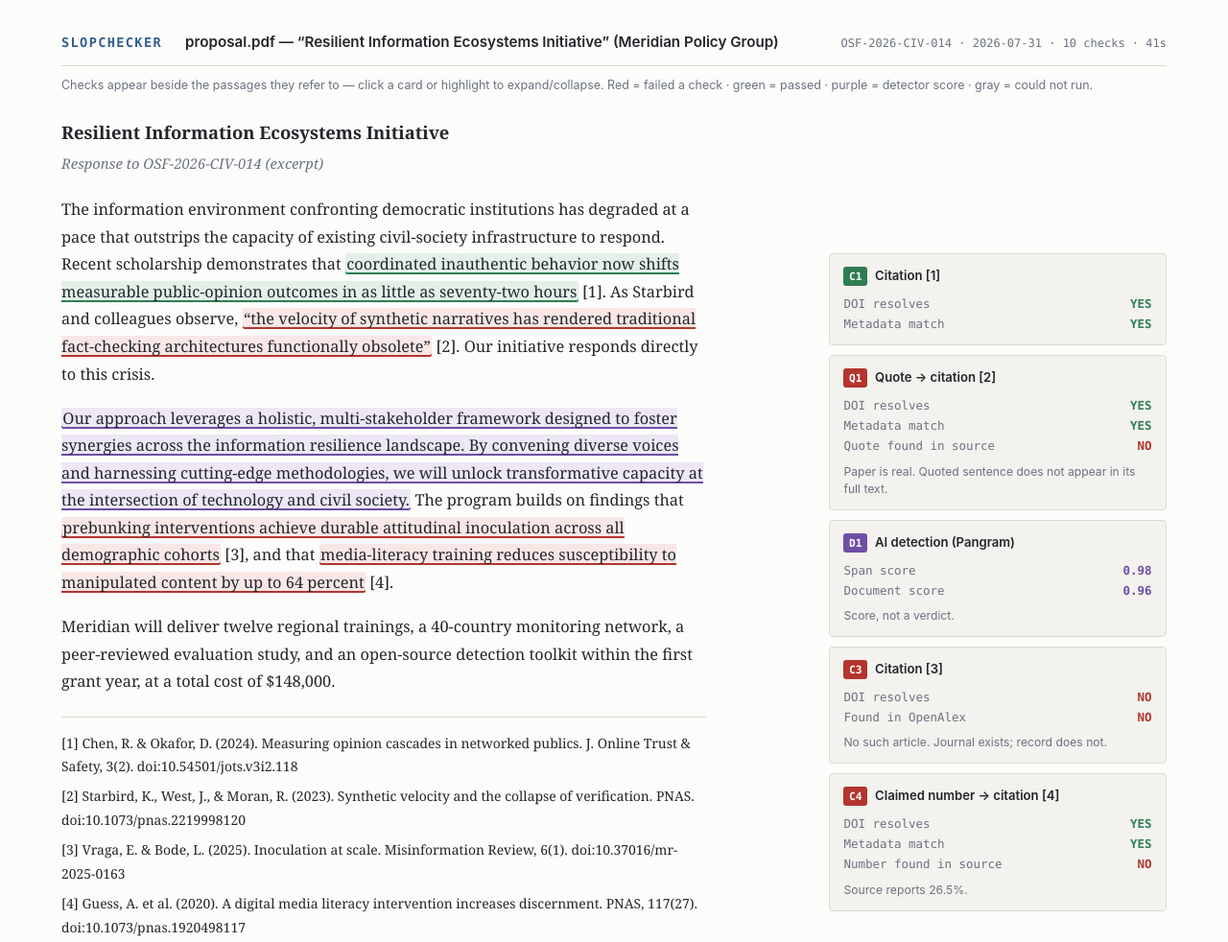
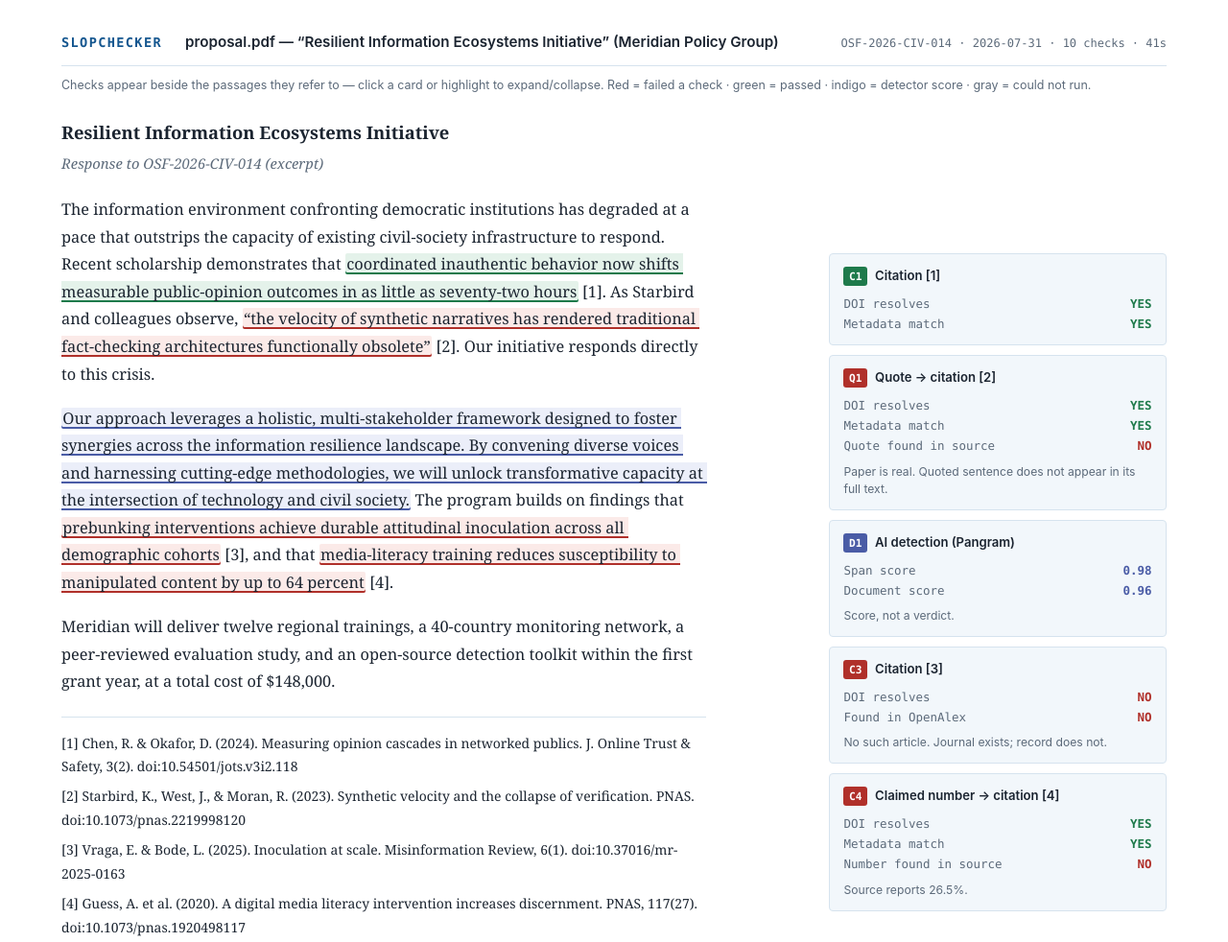
Before and after one commit to nawagner/SlopChecker, a website: page worker/public/demo-report.html in a window 1280 px wide. Shown: the top 982 px of the page at 96% size. Drawn offline with Linux system fonts and the light colour scheme.

Commit message:
Evidence report: adopt the #106 palette, fix badge contrast in dark mode (#74)
#106 moved the landing page to blue/green/white while the evidence report
stayed on the original warm palette, so slop-checker.com and the sample
report it links to read as two different products.

report.css consumes exactly the twelve colour tokens the new palette already
defines, so this is a value swap in the :root blocks — no consuming rule
changed.

The swap alone would have hidden a real bug. `.a-id` (annotation ID badges)
hardcoded `color: #fff` against --no/--yes/--score/--soft fills, which invert
to light pastels in dark mode:

              #fff (before)   var(--on-strong) (after)
  --no            2.90              6.26
  --yes           2.16              8.41
  --score         2.26              8.04
  --soft          2.35              7.75

Same defect Emerson fixed on the landing page in #106; it existed identically
here. --on-strong flips to near-black in dark mode, matching how index.html
solves it. No hardcoded colour values remain in report.css.

The swap also clears both light-mode AA failures from the earlier #74 audit:
--soft on --panel 4.32 -> 5.13, --yes on --panel 4.49 -> 4.94 (#26).

Deletes the dead :root[data-theme] blocks. Nothing ever set the attribute;
#106 dropped them from index.html, which settles the question by precedent.
Zero data-theme references remain in the repo.

Legend copy said "purple = detector score" — --score is now #4A5CA6, an
indigo. Corrected in html.py.

demo-report.html is regenerated via `slopcheck render`, not hand-edited.

473 passed, 1 skipped, 9 deselected.

Refs #74, #26.

Co-Authored-By: Claude Opus 5 <noreply@anthropic.com>

```diff
--- /dev/null
+++ b/ai-log/2026-07-31-dvanderram-74-report-palette.md
@@ -0,0 +1,80 @@
+# 2026-07-31 — Dominique — #74 evidence report palette + badge contrast
+
+Issue: #74 (landing/index lane), closing the follow-on flagged in my own 14:02
+note — the landing page moved to blue/green/white in #106 while the evidence
+report was still on the original warm palette, so the two read as different
+products. Also closes the `data-theme` question from
+[the earlier audit](2026-07-31-dvanderram-74-landing-audit.md) and part of #26.
+
+## What changed
+
+Three files, all in `src/slopchecker/report/` plus its generated output:
+
+- **`assets/report.css`** — token values swapped to the ones `index.html` uses.
+  This was a value swap, not a restructure: `report.css` consumes exactly the
+  twelve colour tokens the new palette already defines, so every consuming rule
+  was left untouched.
+- **`assets/report.css`** — added `--on-strong` and used it for `.a-id`.
+- **`html.py`** — legend copy said "purple = detector score"; `--score` is now
+  `#4A5CA6`, an indigo. Changed to "indigo".
+- **`worker/public/demo-report.html`** — regenerated, not hand-edited.
+
+## The bug the palette swap would have hidden
+
+`.a-id` (the annotation ID badges) hardcoded `color: #fff` against
+`var(--no)` / `var(--yes)` / `var(--score)` / `var(--soft)` fills. In dark mode
+those tokens invert to light pastels, so it was white-on-pastel:
+
+| dark mode | `#fff` (before) | `var(--on-strong)` (after) |
+|---|---|---|
+| on `--no` `#E3796F` | 2.90 | **6.26** |
+| on `--yes` `#6DC194` | 2.16 | **8.41** |
+| on `--score` `#9BA9EC` | 2.26 | **8.04** |
+| on `--soft` `#9BABBC` | 2.35 | **7.75** |
+
+This is the same defect Emerson fixed on the landing page in #106 ("buttons and
+chip badges hardcoded `#fff` over inverted light fills"), and it existed
+identically here. `--on-strong` flips to near-black in dark mode, matching how
+`index.html` solves it. Every colour in `report.css` now goes through a token —
+no hardcoded values left.
+
+## Contrast, before and after
+
+The swap also cleared both light-mode AA failures from the earlier audit:
+
+| | before | after |
+|---|---|---|
+| `--soft` on `--panel` | 4.32 | **5.13** |
+| `--yes` on `--panel` | 4.49 | **4.94** |
+
+Everything else clears comfortably (`ink on bg` 15.65, `accent on bg` 7.62).
+`--rule` on `--bg` is 1.31, but that token is only used for dividers and rules,
+which are decorative rather than UI-component boundaries — noting it so the
+next person doesn't re-flag it as a failure.
+
+## `data-theme` resolved
+
+The audit flagged `:root[data-theme="light"|"dark"]` in `report.css` as dead —
+nothing ever set the attribute. #106 dropped those blocks from `index.html`
+entirely, which settled the question by precedent, so they're deleted here too.
+Zero `data-theme` references remain anywhere in the repo.
+
+## Notes for whoever picks up next
+
+- **Regenerating requires Python 3.11+.** This machine had only system 3.9.6,
+  which dies on `zip(strict=True)`. Installed `python@3.11` via Homebrew and
+  made a `.venv` (gitignored). The command is
+  `slopcheck render tests/fixtures/sample_report.json -o worker/public/demo-report.html`.
+  `pytest` needs `pip install -e ".[web,dev,pdf,docx,similarity]"` — without the
+  `similarity` extra, `test_cli_run.py::test_batch_ranks_by_concerns` fails on a
+  missing `datasketch` and it looks like a real failure.
+- **`--score` and `--accent` are now both blues** (`#4A5CA6` vs `#14568F`). The
+  separation that matters is score-vs-pass/fail, and that's intact — score is
+  clearly distinct from `--no` red and `--yes` green. But if anyone finds the
+  score lane reading as "brand blue" rather than its own lane, that's a palette
+  change in *both* files, not just this one.
+- **The palette is duplicated between `report.css` and `index.html` by hand.**
+  There's no shared source. A comment at the top of `report.css` says so.
+  Worth a real fix if the two drift again.
+
+Full suite green: 473 passed, 1 skipped, 9 deselected.
--- a/src/slopchecker/report/assets/report.css
+++ b/src/slopchecker/report/assets/report.css
@@ -1,33 +1,28 @@
+/* Palette is shared with worker/public/index.html — the landing page and the
+   evidence report have to read as one artifact, so these values are copied
+   from there rather than derived. Change them in both places or not at all.
+   --on-strong is text sitting on a filled --no/--yes/--score badge: it flips
+   to near-black in dark mode, where those fills invert to light pastels. */
 :root {
-  --bg: #FCFCFA; --panel: #F3F2EE; --ink: #22262C; --soft: #6B7280;
-  --rule: #DDDAD2; --accent: #33608C;
-  --no: #B3352E; --no-bg: #F8E7E5;
-  --yes: #2F7D52; --yes-bg: #E3F0E8;
-  --score: #6E4FA3; --score-bg: #EDE7F6;
+  --bg: #FFFFFF; --panel: #F2F7FB; --ink: #1B2430; --soft: #5C6A7A;
+  --rule: #D6E3EE; --accent: #14568F;
+  --on-strong: #FFFFFF;
+  --no: #B0302A; --no-bg: #FBEAE8;
+  --yes: #1E7A4B; --yes-bg: #E4F2EA;
+  --score: #4A5CA6; --score-bg: #EBEEF9;
   --serif: "Charter", "Sitka Text", Cambria, Georgia, serif;
   --sans: -apple-system, "Segoe UI", system-ui, Roboto, sans-serif;
   --mono: ui-monospace, "Cascadia Code", Consolas, Menlo, monospace;
 }
 @media (prefers-color-scheme: dark) {
   :root {
-    --bg: #16181D; --panel: #1E2127; --ink: #E6E3DC; --soft: #98A0AB;
-    --rule: #33373E; --accent: #7FA8CF;
-    --no: #E2756E; --no-bg: #3A2422;
-    --yes: #6FBE93; --yes-bg: #1E3328;
-    --score: #A98FD6; --score-bg: #2C2438;
+    --bg: #10161D; --panel: #172230; --ink: #E6EDF4; --soft: #9BABBC;
+    --rule: #2B3B4C; --accent: #79B2E3;
+    --on-strong: #10161D;
+    --no: #E3796F; --no-bg: #3A2422;
+    --yes: #6DC194; --yes-bg: #16311F;
+    --score: #9BA9EC; --score-bg: #232B4A;
   }
-}
-:root[data-theme="light"] {
-  --bg: #FCFCFA; --panel: #F3F2EE; --ink: #22262C; --soft: #6B7280;
-  --rule: #DDDAD2; --accent: #33608C;
-  --no: #B3352E; --no-bg: #F8E7E5; --yes: #2F7D52; --yes-bg: #E3F0E8;
-  --score: #6E4FA3; --score-bg: #EDE7F6;
-}
-:root[data-theme="dark"] {
-  --bg: #16181D; --panel: #1E2127; --ink: #E6E3DC; --soft: #98A0AB;
-  --rule: #33373E; --accent: #7FA8CF;
-  --no: #E2756E; --no-bg: #3A2422; --yes: #6FBE93; --yes-bg: #1E3328;
-  --score: #A98FD6; --score-bg: #2C2438;
 }
 
 body { background: var(--bg); color: var(--ink); font-family: var(--sans);
@@ -76,7 +71,7 @@ mark.active { outline: 2px solid var(--accent); outline-offset: 1px; }
 .rail.condensed .anno:not(.expanded) .a-sum { display: block; }
 .rail.condensed .anno:not(.expanded) .a-head { margin-bottom: .15rem; }
 .a-head { display: flex; align-items: baseline; gap: .5rem; margin-bottom: .45rem; }
-.a-id { font-family: var(--mono); font-size: .7rem; font-weight: 700; color: #fff;
+.a-id { font-family: var(--mono); font-size: .7rem; font-weight: 700; color: var(--on-strong);
         border-radius: 3px; padding: .1rem .35rem; }
 .a-id.no { background: var(--no); } .a-id.yes { background: var(--yes); }
 .a-id.score { background: var(--score); }
--- a/worker/public/demo-report.html
+++ b/worker/public/demo-report.html
@@ -5,36 +5,31 @@
 <meta name="viewport" content="width=device-width, initial-scale=1">
 <title>SlopChecker — Evidence Report — proposal.pdf</title>
 <style>
+/* Palette is shared with worker/public/index.html — the landing page and the
+   evidence report have to read as one artifact, so these values are copied
+   from there rather than derived. Change them in both places or not at all.
+   --on-strong is text sitting on a filled --no/--yes/--score badge: it flips
+   to near-black in dark mode, where those fills invert to light pastels. */
 :root {
-  --bg: #FCFCFA; --panel: #F3F2EE; --ink: #22262C; --soft: #6B7280;
-  --rule: #DDDAD2; --accent: #33608C;
-  --no: #B3352E; --no-bg: #F8E7E5;
-  --yes: #2F7D52; --yes-bg: #E3F0E8;
-  --score: #6E4FA3; --score-bg: #EDE7F6;
+  --bg: #FFFFFF; --panel: #F2F7FB; --ink: #1B2430; --soft: #5C6A7A;
+  --rule: #D6E3EE; --accent: #14568F;
+  --on-strong: #FFFFFF;
+  --no: #B0302A; --no-bg: #FBEAE8;
+  --yes: #1E7A4B; --yes-bg: #E4F2EA;
+  --score: #4A5CA6; --score-bg: #EBEEF9;
   --serif: "Charter", "Sitka Text", Cambria, Georgia, serif;
   --sans: -apple-system, "Segoe UI", system-ui, Roboto, sans-serif;
   --mono: ui-monospace, "Cascadia Code", Consolas, Menlo, monospace;
 }
 @media (prefers-color-scheme: dark) {
   :root {
-    --bg: #16181D; --panel: #1E2127; --ink: #E6E3DC; --soft: #98A0AB;
-    --rule: #33373E; --accent: #7FA8CF;
-    --no: #E2756E; --no-bg: #3A2422;
-    --yes: #6FBE93; --yes-bg: #1E3328;
-    --score: #A98FD6; --score-bg: #2C2438;
+    --bg: #10161D; --panel: #172230; --ink: #E6EDF4; --soft: #9BABBC;
+    --rule: #2B3B4C; --accent: #79B2E3;
+    --on-strong: #10161D;
+    --no: #E3796F; --no-bg: #3A2422;
+    --yes: #6DC194; --yes-bg: #16311F;
+    --score: #9BA9EC; --score-bg: #232B4A;
   }
-}
-:root[data-theme="light"] {
-  --bg: #FCFCFA; --panel: #F3F2EE; --ink: #22262C; --soft: #6B7280;
-  --rule: #DDDAD2; --accent: #33608C;
-  --no: #B3352E; --no-bg: #F8E7E5; --yes: #2F7D52; --yes-bg: #E3F0E8;
-  --score: #6E4FA3; --score-bg: #EDE7F6;
-}
-:root[data-theme="dark"] {
-  --bg: #16181D; --panel: #1E2127; --ink: #E6E3DC; --soft: #98A0AB;
-  --rule: #33373E; --accent: #7FA8CF;
-  --no: #E2756E; --no-bg: #3A2422; --yes: #6FBE93; --yes-bg: #1E3328;
-  --score: #A98FD6; --score-bg: #2C2438;
 }
 
 body { background: var(--bg); color: var(--ink); font-family: var(--sans);
@@ -55,7 +50,12 @@ header .facts { font-family: var(--mono); font-size: .75rem; color: var(--soft);
 .doc { font-family: var(--serif); font-size: 1.02rem; line-height: 1.75; max-width: 42rem; }
 .doc h3 { font-size: 1.15rem; margin: 0 0 .2rem; }
 .doc .byline { color: var(--soft); font-style: italic; font-size: .92rem; margin: 0 0 1.3rem; }
-.doc p { margin: 0 0 1.1rem; }
+/* pre-wrap: the flattened text IS the evidence — line breaks the checkers
+   saw (PDF text lines especially) render as the checkers saw them. */
+.doc p { margin: 0 0 1.1rem; white-space: pre-wrap; }
+.doc .pgbrk { font-family: var(--mono); font-size: .72rem; color: var(--soft);
+              border-top: 1px dashed var(--rule); margin: 1.6rem 0 1.1rem;
+              padding-top: .35rem; text-transform: uppercase; letter-spacing: .08em; }
 .doc .refs { font-size: .87rem; border-top: 1px solid var(--rule);
              padding-top: .9rem; margin-top: 1.4rem; }
 .doc .refs p { margin: 0 0 .45rem; }
@@ -78,7 +78,7 @@ mark.active { outline: 2px solid var(--accent); outline-offset: 1px; }
 .rail.condensed .anno:not(.expanded) .a-sum { display: block; }
 .rail.condensed .anno:not(.expanded) .a-head { margin-bottom: .15rem; }
 .a-head { display: flex; align-items: baseline; gap: .5rem; margin-bottom: .45rem; }
-.a-id { font-family: var(--mono); font-size: .7rem; font-weight: 700; color: #fff;
+.a-id { font-family: var(--mono); font-size: .7rem; font-weight: 700; color: var(--on-strong);
         border-radius: 3px; padding: .1rem .35rem; }
 .a-id.no { background: var(--no); } .a-id.yes { background: var(--yes); }
 .a-id.score { background: var(--score); }
@@ -157,7 +157,7 @@ table.ledger { border-collapse: collapse; width: 100%; font-size: .84rem; min-wi
   <span class="docid">proposal.pdf — “Resilient Information Ecosystems Initiative” (Meridian Policy Group)</span>
   <span class="facts">OSF-2026-CIV-014 · 2026-07-31 · 10 checks · 41s</span>
 </header>
-<p class="hint">Checks appear beside the passages they refer to — click a card or highlight to expand/collapse. Red = failed a check · green = passed · purple = detector score · gray = could not run.</p>
+<p class="hint">Checks appear beside the passages they refer to — click a card or highlight to expand/collapse. Red = failed a check · green = passed · indigo = detector score · gray = could not run.</p>
 
 <div class="layout">
 <div class="doc">
```
Also changed, not shown: 1 other file.
